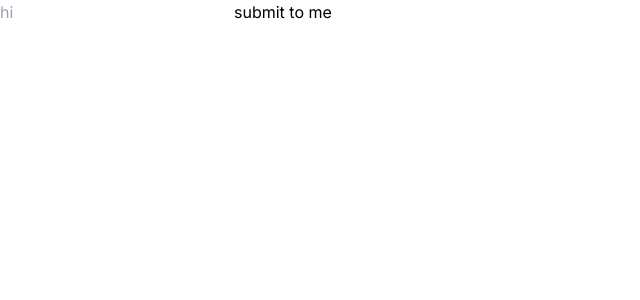
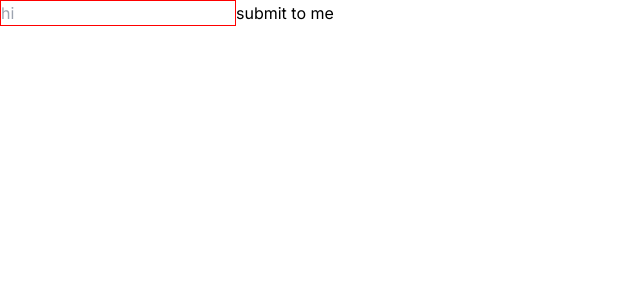
Before and after one commit to mattbruer/training, a Next.js app: page / in a window 1280 px wide. Shown: the top 300 px of the page, without its empty margins (0-640 px from the left). Built offline with nearby package versions, Linux system fonts and the light colour scheme.

Commit message:
add border

```diff
--- a/app/globals.css
+++ b/app/globals.css
@@ -2,6 +2,6 @@
 @tailwind components;
 @tailwind utilities;
 
-.link {
-  color: blue;
+#form input {
+  border: 1px solid red;
 }
--- a/app/page.tsx
+++ b/app/page.tsx
@@ -18,7 +18,7 @@ export default function Home() {
   return (
     <div>
       <div style={{ display: "flex", flexDirection: "column" }}>
-        <form onSubmit={handleSubmit}>
+        <form id="form" onSubmit={handleSubmit}>
           <input
             placeholder="hi"
             value={form}
```
